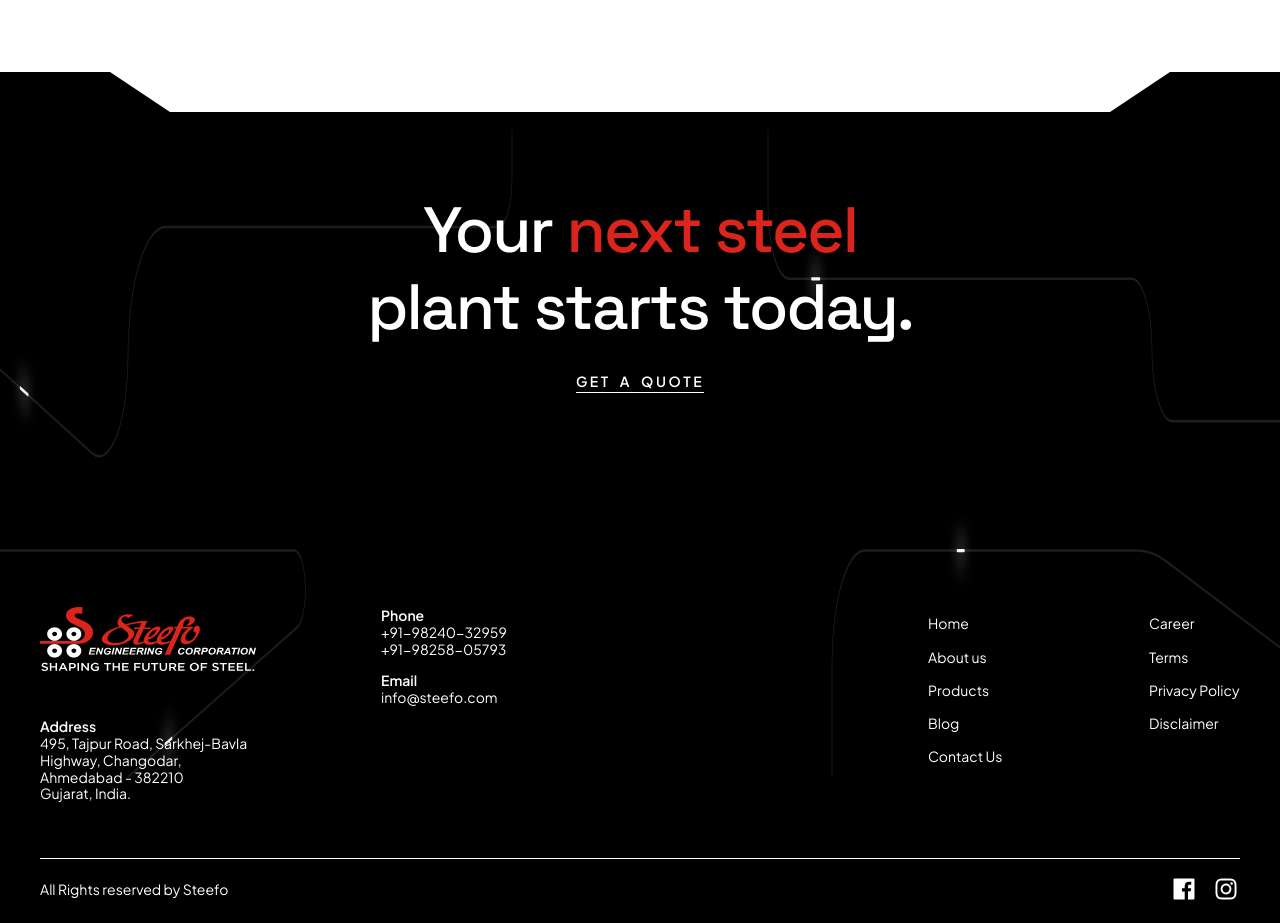
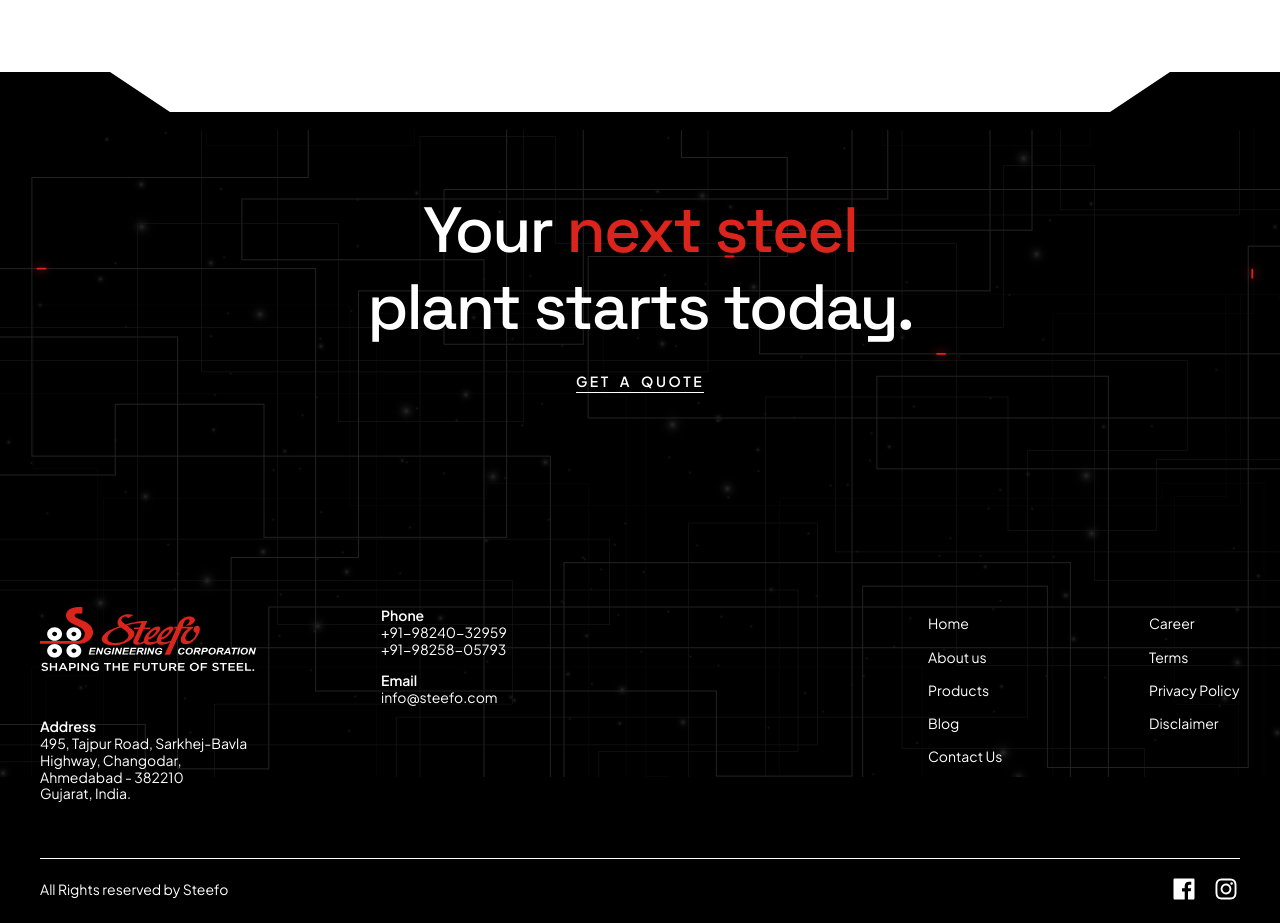
Before and after one commit to msgtobala/steefo, a React (Vite) app: page /careers in a window 1280 px wide. Shown: the part 2220-3143 px from the top of the page. Built offline with nearby package versions, Linux system fonts and the light colour scheme.

Commit message:
fix: track animation

```diff
--- a/src/components/common/CircuitFlow.tsx
+++ b/src/components/common/CircuitFlow.tsx
@@ -1,55 +1,117 @@
-import { useId } from 'react'
+import { useId, useLayoutEffect, useRef } from 'react'
 import { cn } from '../../utils/cn'
+import { FOOTER_CIRCUIT_PATHS } from './circuitPaths'
 
-const TRACES = [
-  {
-    d: 'M 684,0 L 684,18.75 A 18.75,18.75 0 0 1 665.25,37.5 L 477.5,37.5 L 221,37.5 A 50,50 0 0 0 171,87.5 L 171,87.5 A 38.54,38.54 0 0 1 122.65,124.78 L 0,92.5',
-    duration: '6.4s',
-    delay: '0s',
-  },
-  {
-    d: 'M 1026,0 L 1026,28.75 A 28.75,28.75 0 0 0 1054.75,57.5 L 1511.5,57.5 A 27.5,27.5 0 0 1 1539,85 L 1539,85 A 27.5,27.5 0 0 0 1566.5,112.5 L 1710,112.5',
-    duration: '7.2s',
-    delay: '-2.1s',
-  },
-  {
-    d: 'M 1710,200 L 1558.54,166.78 A 184.57,184.57 0 0 0 1519,162.5 L 1155.25,162.5 A 43.75,43.75 0 0 0 1111.5,206.25 L 1111.5,250',
-    duration: '5.8s',
-    delay: '-3.4s',
-  },
-  {
-    d: 'M 0,162.5 L 393,162.5 A 15.11,15.11 0 0 1 396.74,192.24 L 171,250',
-    duration: '8s',
-    delay: '-1.2s',
-  },
-] as const
+const PULSE_PATHS = FOOTER_CIRCUIT_PATHS.filter(
+  (trace): trace is (typeof FOOTER_CIRCUIT_PATHS)[number] & { pulse: true } =>
+    'pulse' in trace && trace.pulse === true,
+)
+
+/** Visible dash length in SVG user units (matches the original ~8px tick). */
+const DASH = 8
 
 export type CircuitFlowProps = {
   className?: string
-  /** Pulse stroke. Default white so it reads on the black footer. */
+  /** Pulse stroke. Default brand red. */
   pulse?: string
+  /**
+   * `cover` — footer `pattern.png` (slice, 1440×647).
+   * `fill` — stretched `heroIntroBg` (none, 1440×692).
+   */
+  fit?: 'cover' | 'fill'
+}
+
+function usePathPulse(d: string) {
+  const ref = useRef<SVGPathElement>(null)
+
+  useLayoutEffect(() => {
+    const el = ref.current
+    if (!el) return
+    const length = el.getTotalLength()
+    if (!length) return
+    el.style.strokeDasharray = `${DASH} ${length}`
+    el.style.setProperty('--circuit-len', `${-length}`)
+  }, [d])
+
+  return ref
+}
+
+function CircuitPulse({
+  d,
+  pulse,
+  glow,
+  glowId,
+  duration,
+  delay,
+}: {
+  d: string
+  pulse: string
+  glow: boolean
+  glowId: string
+  duration: string
+  delay: string
+}) {
+  const glowRef = usePathPulse(d)
+  const dashRef = usePathPulse(d)
+  const motion = {
+    animationDuration: duration,
+    animationDelay: delay,
+  }
+
+  return (
+    <g>
+      {glow ? (
+        <path
+          ref={glowRef}
+          d={d}
+          stroke={pulse}
+          strokeWidth={6}
+          strokeLinecap="round"
+          strokeOpacity={0.28}
+          filter={`url(#${glowId})`}
+          className="circuit-flow-dash motion-reduce:hidden"
+          style={motion}
+        />
+      ) : null}
+      <path
+        ref={dashRef}
+        d={d}
+        stroke={pulse}
+        strokeWidth={1.8}
+        strokeLinecap="round"
+        className="circuit-flow-dash motion-reduce:hidden"
+        style={motion}
+      />
+    </g>
+  )
 }
 
 /**
- * Faint circuit tracks with a looping dash that travels each path.
- * Inline SVG is required — dashoffset cannot animate inside an <img>.
+ * Traveling dashes on the `_1200x800px` circuit mesh (footer + home brand band).
+ * Dash offset is driven by each path’s real length so the tick follows corners.
  */
 export function CircuitFlow({
   className,
-  pulse = '#F5F5F5',
+  pulse = 'var(--color-brand)',
+  fit = 'cover',
 }: CircuitFlowProps) {
   const rawId = useId().replace(/:/g, '')
   const glowId = `circuit-glow-${rawId}`
+  const clipId = `circuit-clip-${rawId}`
+  const fill = fit === 'fill'
 
   return (
     <svg
-      viewBox="0 0 1710 250"
+      viewBox={fill ? '0 0 1440 692' : '0 0 1440 647'}
       fill="none"
       aria-hidden
-      preserveAspectRatio="none"
+      preserveAspectRatio={fill ? 'none' : 'xMidYMin slice'}
       className={cn('pointer-events-none block size-full', className)}
     >
       <defs>
+        <clipPath id={clipId}>
+          <rect width="1440" height="647" />
+        </clipPath>
         <filter
           id={glowId}
           x="-20%"
@@ -58,46 +120,23 @@ export function CircuitFlow({
           height="140%"
           colorInterpolationFilters="sRGB"
         >
-          <feGaussianBlur stdDeviation="6" />
+          <feGaussianBlur stdDeviation="4" />
         </filter>
       </defs>
 
-      {TRACES.map((trace) => (
-        <g key={trace.d}>
-          <path
+      <g clipPath={`url(#${clipId})`}>
+        {PULSE_PATHS.map((trace, i) => (
+          <CircuitPulse
+            key={trace.d}
             d={trace.d}
-            stroke="#A2A2A2"
-            strokeOpacity={0.18}
-            strokeWidth={1}
+            pulse={pulse}
+            glow
+            glowId={glowId}
+            duration={`${6.4 + (i % 5) * 0.7}s`}
+            delay={`-${((i * 1.4) % 8).toFixed(2)}s`}
           />
-          <path
-            d={trace.d}
-            pathLength={100}
-            stroke={pulse}
-            strokeWidth={6}
-            strokeLinecap="round"
-            strokeOpacity={0.35}
-            filter={`url(#${glowId})`}
-            className="circuit-flow-dash motion-reduce:hidden"
-            style={{
-              animationDuration: trace.duration,
-              animationDelay: trace.delay,
-            }}
-          />
-          <path
-            d={trace.d}
-            pathLength={100}
-            stroke={pulse}
-            strokeWidth={1.25}
-            strokeLinecap="round"
-            className="circuit-flow-dash motion-reduce:hidden"
-            style={{
-              animationDuration: trace.duration,
-              animationDelay: trace.delay,
-            }}
-          />
-        </g>
-      ))}
+        ))}
+      </g>
     </svg>
   )
 }
--- a/src/components/common/Footer.tsx
+++ b/src/components/common/Footer.tsx
@@ -153,14 +153,14 @@ export function Footer({ className }: FooterProps) {
         aria-hidden
         className="pointer-events-none absolute inset-0 top-10 h-[min(647px,70%)] w-full opacity-60 md:top-[58px] md:h-[647px] md:opacity-100"
         style={{
-          // backgroundImage: `url(${images.pattern})`,
-          // backgroundSize: 'cover',
-          // backgroundPosition: 'center top',
-          // backgroundRepeat: 'no-repeat',
+          backgroundImage: `url(${images.pattern})`,
+          backgroundSize: 'cover',
+          backgroundPosition: 'center top',
+          backgroundRepeat: 'no-repeat',
         }}
       />
 
-      {/* Traveling dashes on SVG traces — same overlay as /svg-test */}
+      {/* Traveling dashes on the existing `_1200x800px` circuit paths */}
       <div
         aria-hidden
         className="pointer-events-none absolute inset-x-0 top-10 h-[min(647px,70%)] w-full md:top-[58px] md:h-[647px]"
--- /dev/null
+++ b/src/components/common/circuitPaths.ts
@@ -0,0 +1,35 @@
+/**
+ * Orthogonal circuit traces from `_1200x800px` (hero_intro_bg / footer pattern).
+ * `weight: 1` = brighter #C6C6C6 tracks. Pulses run only on those, and only
+ * a spread-out subset (`pulse: true`) so the footer is not covered in dashes.
+ */
+export const FOOTER_CIRCUIT_PATHS = [
+  { d: 'M0 345.015H199.2V274.235H348V407.397H590.652V-104.856', weight: 1, pulse: true },
+  { d: 'M0 138.674H399.6V560.953H800.4V646.128H936V-104.856', weight: 1, pulse: true },
+  { d: 'M0 497.371H64.8V207.054H261.6V638.93H352.8V476.977H1440', weight: 1, pulse: true },
+  { d: 'M0 594.543H229.2V779.29H648V432.589H1154.4V702.512L1440 702.404', weight: 1 },
+  { d: 'M1440 223.85H843.6V100.285H1116V-34.0763H332.4V-104.856', weight: 1, pulse: true },
+  { d: 'M1440 59.4968H528V214.252H667.2L667.272 -104.856', weight: 1 },
+  { d: 'M765.384 -105V27.5259H871.236V126.521H672.096V287.947H1440', weight: 1, pulse: true },
+  { d: 'M1073.96 -105V160.844H442.452V427.491H315.072V517.693H1440', weight: 1 },
+  { d: 'M537.54 -105V-61.8844H971.7V69.034H325.836V129.713H568.032V854.868', weight: 1, pulse: true },
+  { d: 'M392.22 -105V47.4762H115.932V326.096H634.416V662.995H241.836L242.004 854.868', weight: 1 },
+  { d: 'M946.584 854.868V456.223H1131.37V637.454H1332.3V116.132H1440', weight: 1, pulse: true },
+  { d: 'M1192.37 854.868V246.271H960.936V338.872L1440 338.92', weight: 1, pulse: true },
+  { d: 'M1440 329.419H1240.8V400.199H1092V267.037H849.348V854.868', weight: 0.5 },
+  { d: 'M1440 535.76H1040.4V113.481H639.6V6.71191H504V854.868', weight: 0.5 },
+  { d: 'M1440 177.063H1375.2V450.584H1178.4V35.5037H1087.2V197.457H0', weight: 0.5 },
+  { d: 'M1440 79.8908H1144.68V-89.5964H792V241.844H285.6V-28.0781L0 -27.9702', weight: 0.5 },
+  { d: 'M0 450.584H596.4V574.149H298.2V708.51H1107.6V854.868', weight: 0.5 },
+  { d: 'M0 614.937H901.2V393.001H772.8L772.728 854.868', weight: 0.5 },
+  { d: 'M788.7 854.868V720.471H682.86V621.487H882V460.05H0', weight: 0.5 },
+  { d: 'M480.132 854.868V587.153H1111.63V320.506H1271.3V230.304H0', weight: 0.5 },
+  { d: 'M1016.56 854.868V809.893H607.5V678.963H1228.25V618.284H986.052V-105', weight: 0.5 },
+  { d: 'M1161.9 854.868L1161.86 656.529H1431.6V421.9H919.668V85.0014H1323.34L1323.17 -105', weight: 0.5 },
+  { d: 'M607.5 -105V291.774H422.712V93.387H221.784V631.864H0', weight: 0.5 },
+  { d: 'M361.716 -105V494.552H693.624V409.124L0 409.076', weight: 0.5 },
+  { d: 'M0 263.426H729.6V646.128H752.4V748.099H115.932V536.96H1006.8V737.302H1322.4V574.149L1258.8 574.269V366.609L1310 366.561L1309.8 164.263H1440', weight: 0.25 },
+  { d: 'M187.284 855V368.636H570.096V353.436H672.096V777.718H460.896V183.841H661.296V-26.5425H498.096L498.204 15.8533H290.496L290.448 -18.2769L88.0918 -18.1449V-104.94', weight: 0.25 },
+  { d: 'M863.232 855V368.636H1246.04V353.436H1348.04V777.718H1136.84V183.841H1337.24V-26.5425H1174.04L1174.16 15.8533H966.444L966.396 -18.2769L748.212 -18.1449V-104.94', weight: 0.25 },
+  { d: 'M1440 648.935H710.4V266.233H687.6V164.263H1324.07V375.402H433.2V175.06H117.6V338.213L181.2 338.105V545.753L129.996 545.801L130.2 751.338H0', weight: 0.25 },
+] as const
--- a/src/index.css
+++ b/src/index.css
@@ -438,20 +438,17 @@
 }
 
 /* Circuit overlay — short dash travels the full path, then repeats */
-@keyframes circuit-flow-dash {
-  from {
-    stroke-dashoffset: 0;
-  }
-  to {
-    stroke-dashoffset: -100;
-  }
-}
-
 .circuit-flow-dash {
-  stroke-dasharray: 1.4 98.6;
+  stroke-dashoffset: 0;
   animation-name: circuit-flow-dash;
   animation-timing-function: linear;
   animation-iteration-count: infinite;
+}
+
+@keyframes circuit-flow-dash {
+  to {
+    stroke-dashoffset: var(--circuit-len, -100);
+  }
 }
 
 @media (prefers-reduced-motion: reduce) {
--- a/src/pages/svg-test/SvgTestPage.tsx
+++ b/src/pages/svg-test/SvgTestPage.tsx
@@ -1,30 +1,33 @@
 import { CircuitFlow } from '../../components/common'
+import { images } from '../../resources/images'
 
 /**
- * Isolated preview of the circuit overlay (1710×250) with looping dashes.
- * Visit /svg-test — no site chrome, so the paths are easy to inspect.
+ * Preview of traveling dashes on the existing footer circuit mesh.
+ * Visit /svg-test — no site chrome.
  */
 export function SvgTestPage() {
   return (
     <div className="min-h-svh font-display text-sm">
       <header className="border-b border-black/10 px-6 py-4">
         <p className="text-xs tracking-wide uppercase text-black/50">SVG test</p>
-        <h1 className="mt-1 text-lg font-medium">Circuit overlay — looping dash</h1>
+        <h1 className="mt-1 text-lg font-medium">Footer circuit — looping dash</h1>
         <p className="mt-1 text-black/60">
-          Same traces as the footer. The short dash travels each path and repeats.
+          Existing `pattern.png` mesh with pulses traveling the same orthogonal paths.
         </p>
       </header>
 
-      <section className="bg-white px-6 py-10">
-        <p className="mb-4 text-xs uppercase tracking-wide text-black/40">On white</p>
-        <div className="h-[250px] w-full">
-          <CircuitFlow pulse="#525252" />
-        </div>
-      </section>
-
-      <section className="bg-[#111] px-6 py-10">
-        <p className="mb-4 text-xs uppercase tracking-wide text-white/40">On dark</p>
-        <div className="h-[250px] w-full">
+      <section className="relative h-[647px] overflow-hidden bg-black">
+        <div
+          aria-hidden
+          className="absolute inset-0"
+          style={{
+            backgroundImage: `url(${images.pattern})`,
+            backgroundSize: 'cover',
+            backgroundPosition: 'center top',
+            backgroundRepeat: 'no-repeat',
+          }}
+        />
+        <div className="absolute inset-0">
           <CircuitFlow />
         </div>
       </section>
```
Also changed, not shown: src/components/home/HomeBrand.tsx (+10 -1 lines), src/components/home/HomeIntro.tsx (+9 -1 lines).
